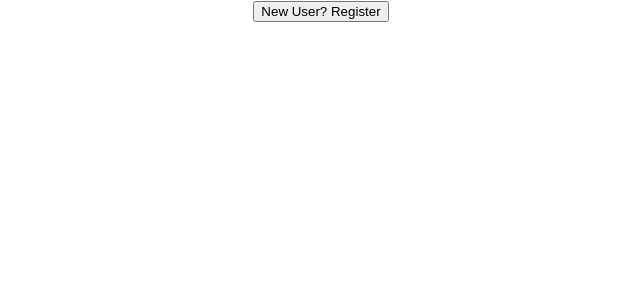
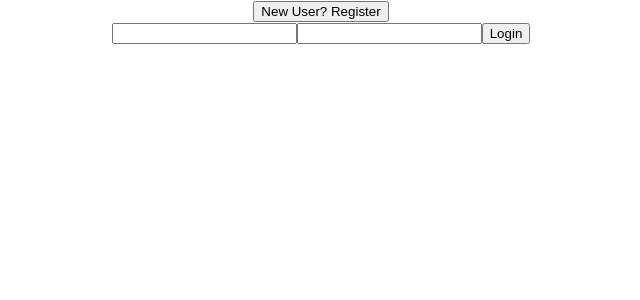
Before and after one commit to ryanfleharty/guten-tag-react, a React (Create React App) app: page / in a window 1280 px wide. Shown: the top 300 px of the page, without its empty margins (319-959 px from the left). Built offline with nearby package versions, Linux system fonts and the light colour scheme.

Commit message:
login 2019 style

```diff
--- a/src/App.jsx
+++ b/src/App.jsx
@@ -31,13 +31,32 @@ class App extends React.Component {
             })
         }
     }
+    handleLogin = async (formData) => {
+        const response = await fetch("http://localhost:8080/login", {
+            method: "POST",
+            body: JSON.stringify(formData),
+            headers: {
+                "Content-Type": "application/json"
+            },
+            credentials: "include"
+        })
+        console.log(response);
+        const parsedResponse = await response.json();
+        console.log(parsedResponse);
+        if(response.status === 200){
+            this.setState({
+                username: parsedResponse.username,
+                loggedIn: true
+            })
+        }
+    }
     render(){
         return (
             <div className="App">
                 { this.state.loggedIn ?
                     <PostsContainer></PostsContainer>
                     :
-                    <AuthGateway handleRegister={this.handleRegister}></AuthGateway>}
+                    <AuthGateway handleLogin={this.handleLogin} handleRegister={this.handleRegister}></AuthGateway>}
 
             </div>
           );
--- a/src/AuthGateway/AuthGateway.jsx
+++ b/src/AuthGateway/AuthGateway.jsx
@@ -18,7 +18,7 @@ class AuthGateway extends Component{
         return(
             <div>
                 { this.state.login ?
-                <Login toggleLogin={this.toggleLogin}></Login>
+                <Login handleLogin={this.props.handleLogin} toggleLogin={this.toggleLogin}></Login>
             :
                 <Register handleRegister={this.props.handleRegister} toggleLogin={this.toggleLogin}></Register>}
             </div>
--- a/src/AuthGateway/Login/Login.jsx
+++ b/src/AuthGateway/Login/Login.jsx
@@ -1,9 +1,21 @@
-import React from 'react';
+import React, {useState} from 'react';
 
-function Login(props){
+function Login({toggleLogin, handleLogin}){
+
+    const [username, setUsername] = useState(null);
+    const [password, setPassword] = useState(null);
+
     return (
         <div>
-            <button onClick={props.toggleLogin}>New User? Register</button>
+            <button onClick={toggleLogin}>New User? Register</button>
+            <form onSubmit={(e)=>{
+                e.preventDefault();
+                handleLogin({username, password});
+            }}>
+                <input type="text" onChange={e => setUsername(e.target.value)}/>
+                <input type="password" onChange={e => setPassword(e.target.value)}/>
+                <input type="submit" value="Login"/>
+            </form>
         </div>
     )
 }
```
